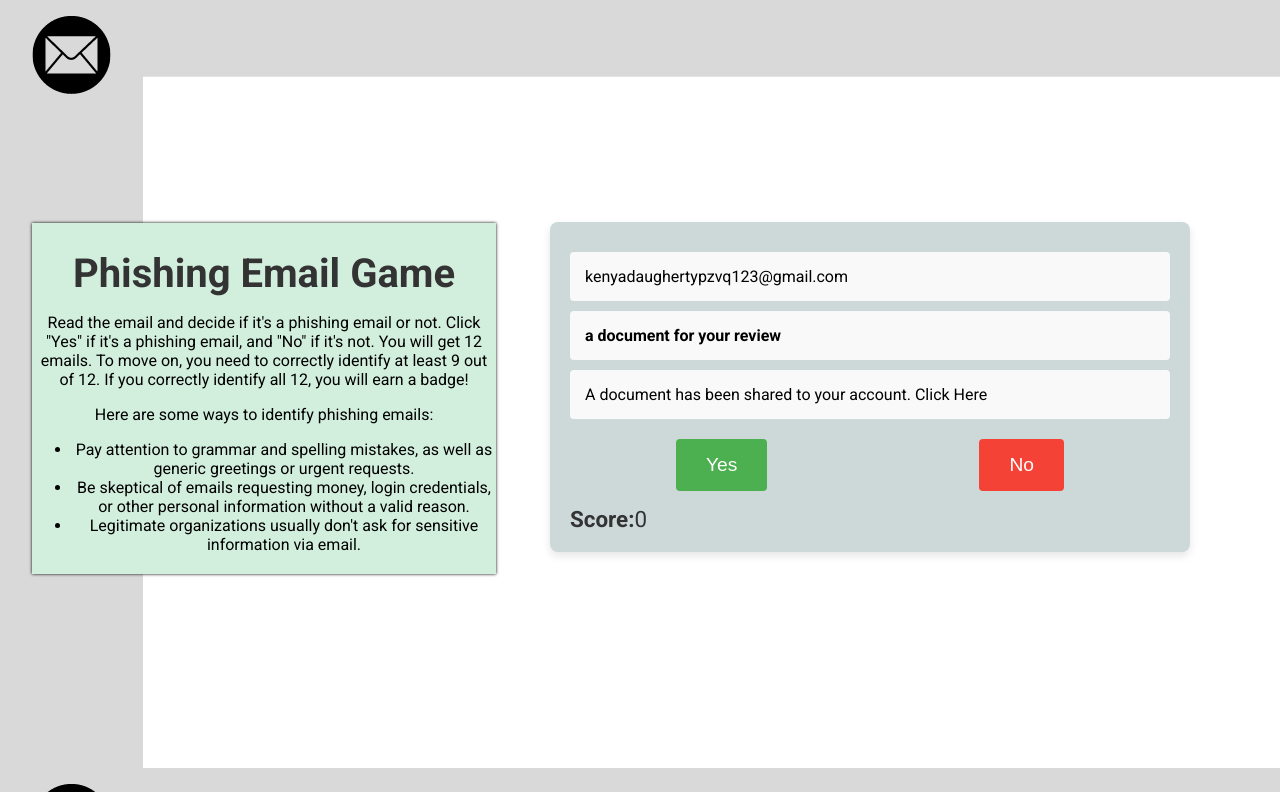
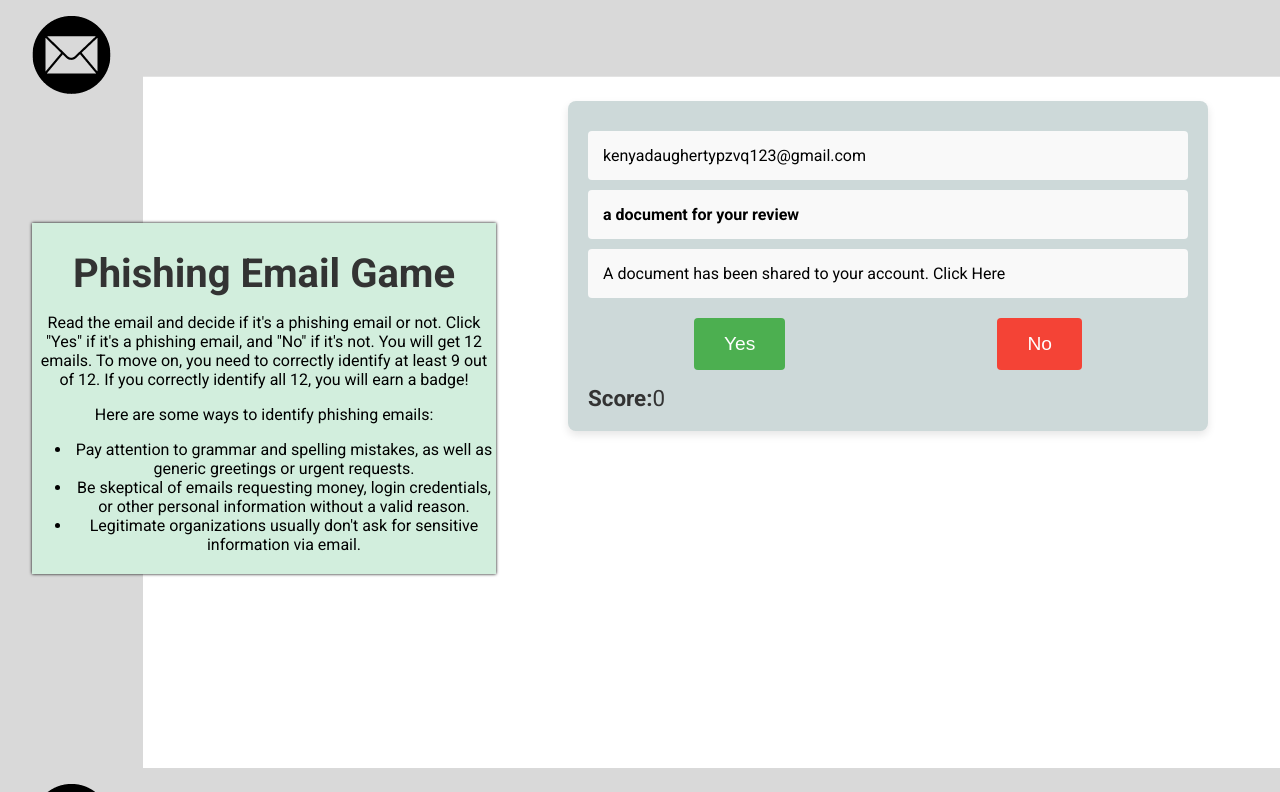
Before and after one commit to SKel1817/secure-a-key, a Flask app: page /phising_mini_game in a window 1280 px wide. Shown: the top 792 px of the page. Run offline with Flask 3, Linux system fonts and the light colour scheme.

Commit message:
formating

```diff
--- a/templates/phising_mini_game.html
+++ b/templates/phising_mini_game.html
@@ -118,6 +118,11 @@
     .email-client-container .email-content{
     transform:translatex(230px) translatey(-179px);
     }
+    /* Email content */
+    .email-client-container .email-content{
+    transform:translatex(248px) translatey(-300px);
+}
+
 
     </style>
   </head>
```
